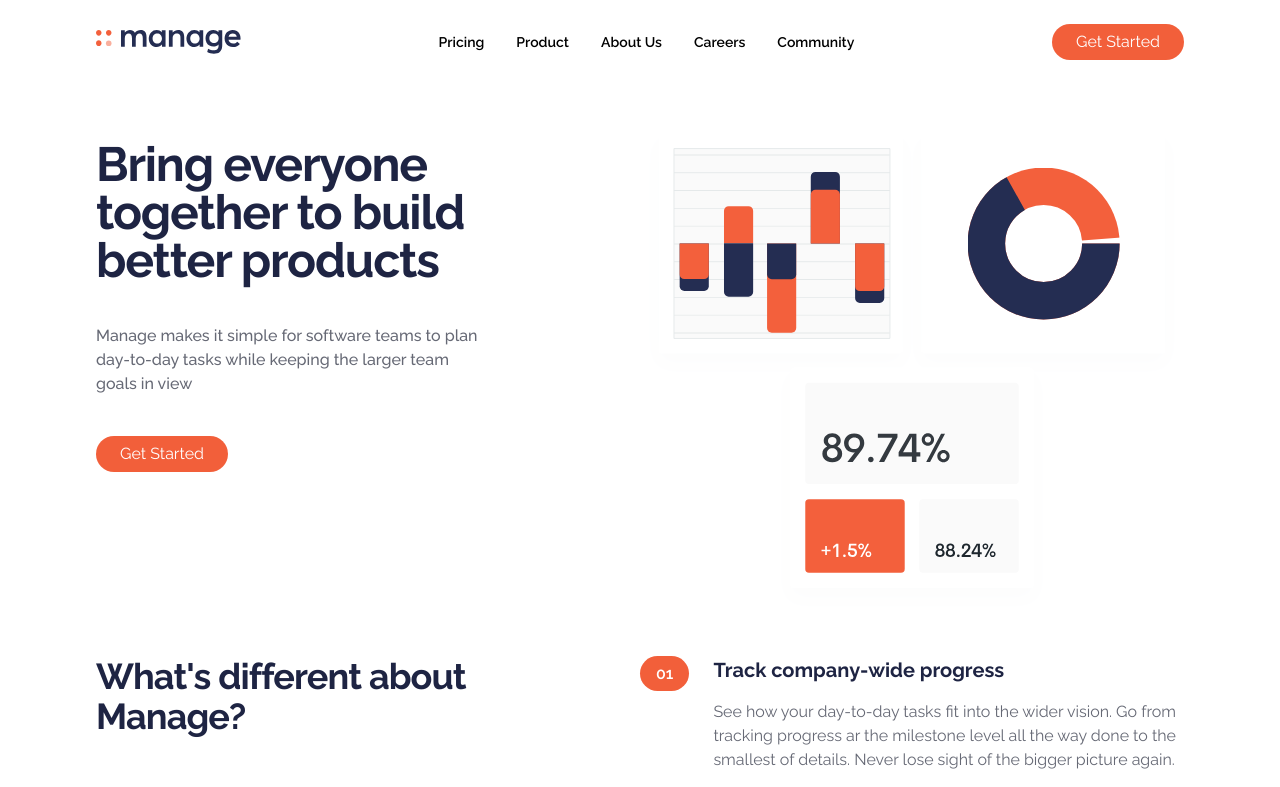
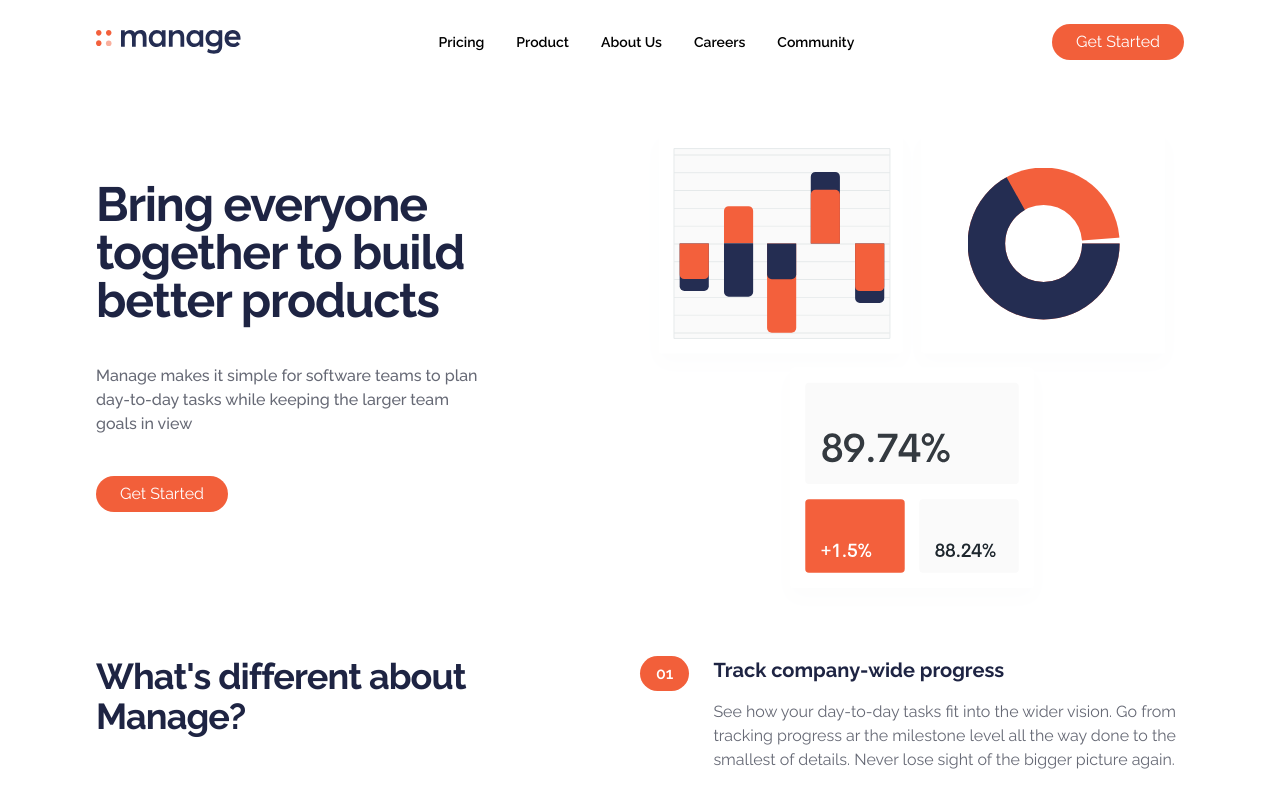
Before and after one commit to femiconnect/manage-app-landing-page, a React (Create React App) app: page / in a window 1280 px wide. Shown: the top 787 px of the page. Built offline with nearby package versions, Linux system fonts and the light colour scheme.

Commit message:
reduced bottom magin for Hero component

```diff
--- a/src/components/Hero.js
+++ b/src/components/Hero.js
@@ -7,7 +7,7 @@ const Hero = () => {
          {/* -- flex container -- */}
          <div className='container flex flex-col-reverse items-center mt-10 space-y-0 md:flex-row md:space-y-0'>
             {/* -- Info -- */}
-            <div className='flex flex-col mt-2 mb-32 space-y-10 md:w-1/2 md:mt-0'>
+            <div className='flex flex-col mt-2 mb-5  space-y-10 md:w-1/2 md:mt-0 md:mb-12'>
                <h1 className='max-w-md text-4xl font-bold text-center text-veryDarkBlue tracking-tight md:text-5xl md:text-left'>
                   Bring everyone together to build better products
                </h1>
```
